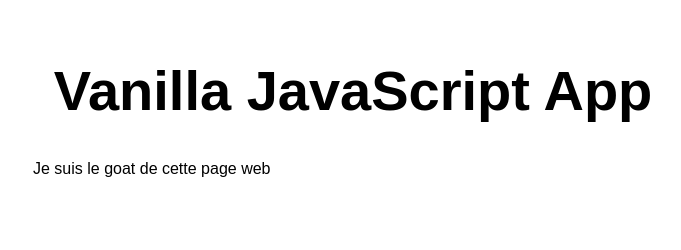
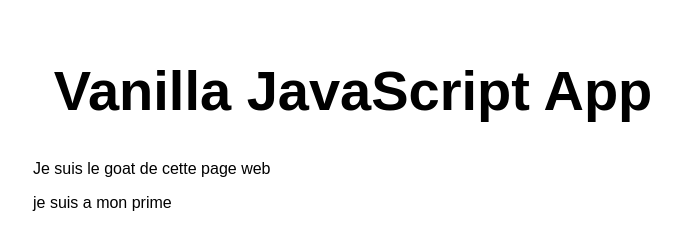
Before and after one commit to Jacopswi/my-first-static-web-app, a website: page src/index.html in a window 1280 px wide. Shown: the whole page, without its empty margins (287-968 px from the left). Drawn offline with Linux system fonts and the light colour scheme.

Commit message:
Update index.html

```diff
--- a/src/index.html
+++ b/src/index.html
@@ -12,7 +12,9 @@
   <main>
     <h1>Vanilla JavaScript App</h1>
     <p>Je suis le goat de cette page web</p>
+    <p id="test"></p>
   </main>
 </body>
 
 </html>
+<script>document.getElementById("test").textContent = "je suis a mon prime"</script>
```
